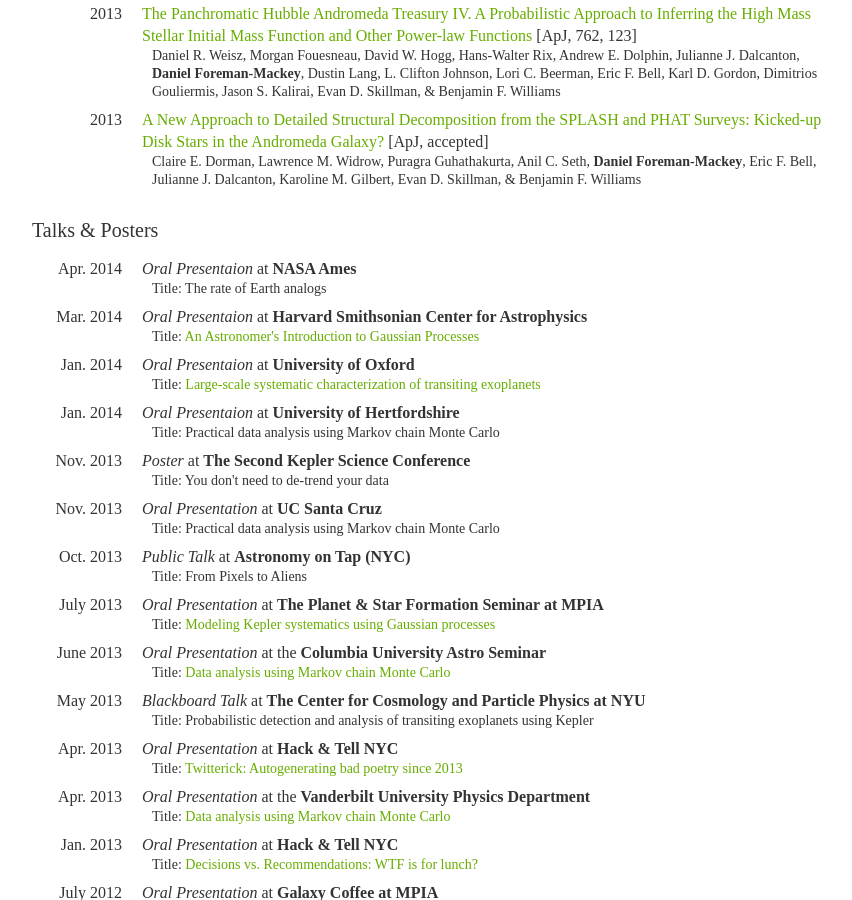
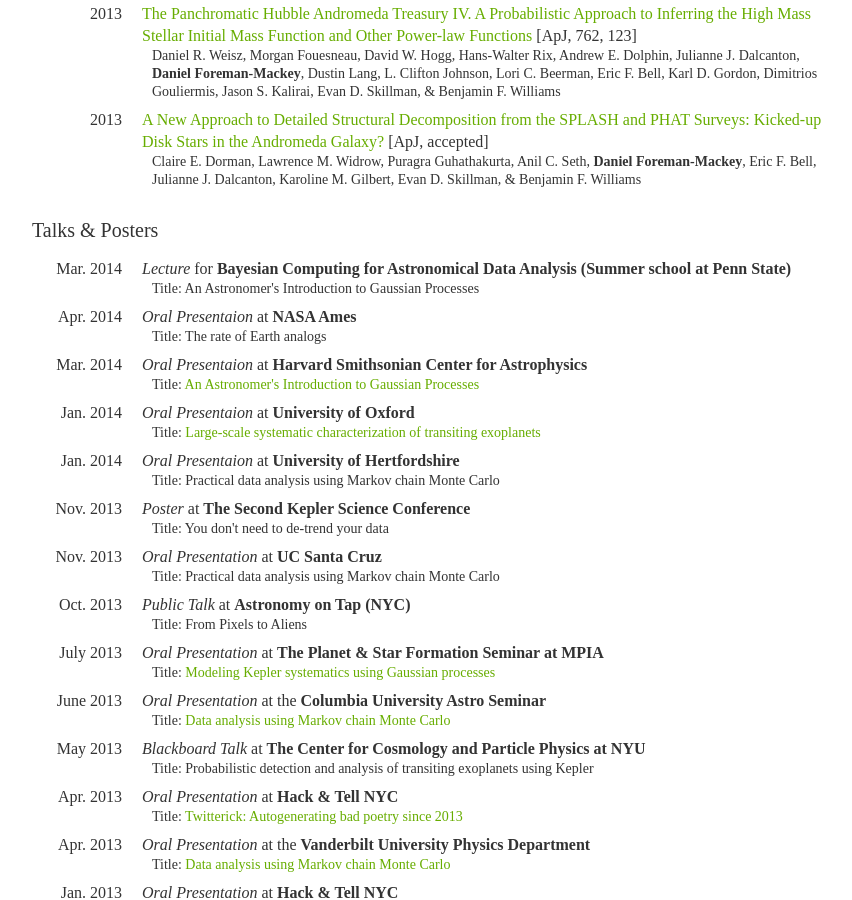
Before and after one commit to dfm/dfm.github.com, a Jekyll site: the page cv/index.html, which Jekyll copies as it is, in a window 1280 px wide and 900 px high, scrolled down 1686 px. Shown: the whole window, without its empty margins (208-1060 px from the left). Built offline with Jekyll 4.4.1, drawn with Linux system fonts in a browser that asks for light colours; some web fonts are replaced; comment, search, counter and statistics services are not loaded.

Commit message:
Update index.html

```diff
--- a/cv/index.html
+++ b/cv/index.html
@@ -287,6 +287,16 @@
 
             <ul>
                 <li>
+                    <span class="date">Mar. 2014</span>
+                    <span class="position">Lecture</span> for
+                    <span class="institute">Bayesian Computing for Astronomical Data
+                        Analysis (Summer school at Penn State)</span>
+                    <span class="meta">
+                        Title:
+                            An Astronomer's Introduction to Gaussian Processes
+                    </span>
+                </li>
+                <li>
                     <span class="date">Apr. 2014</span>
                     <span class="position">Oral Presentaion</span> at
                     <span class="institute">NASA Ames</span>
```
